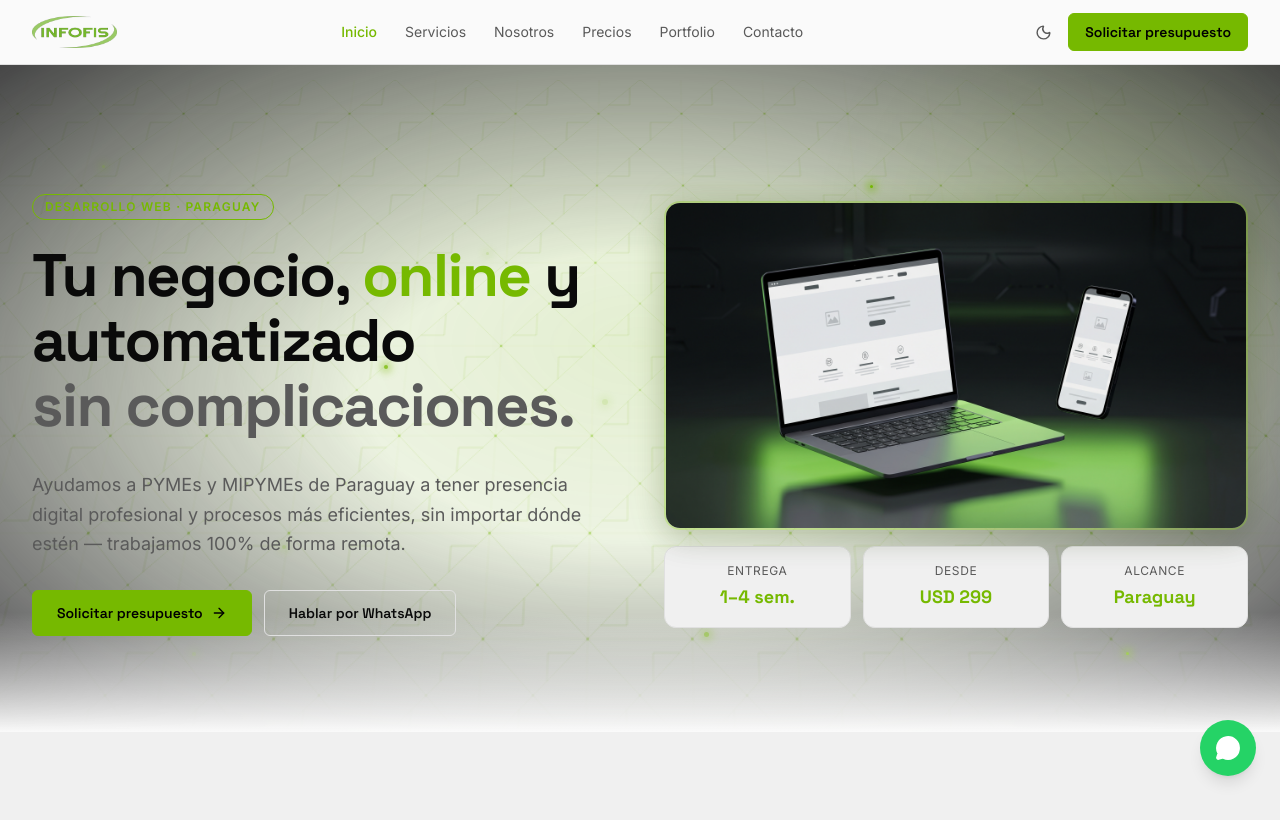
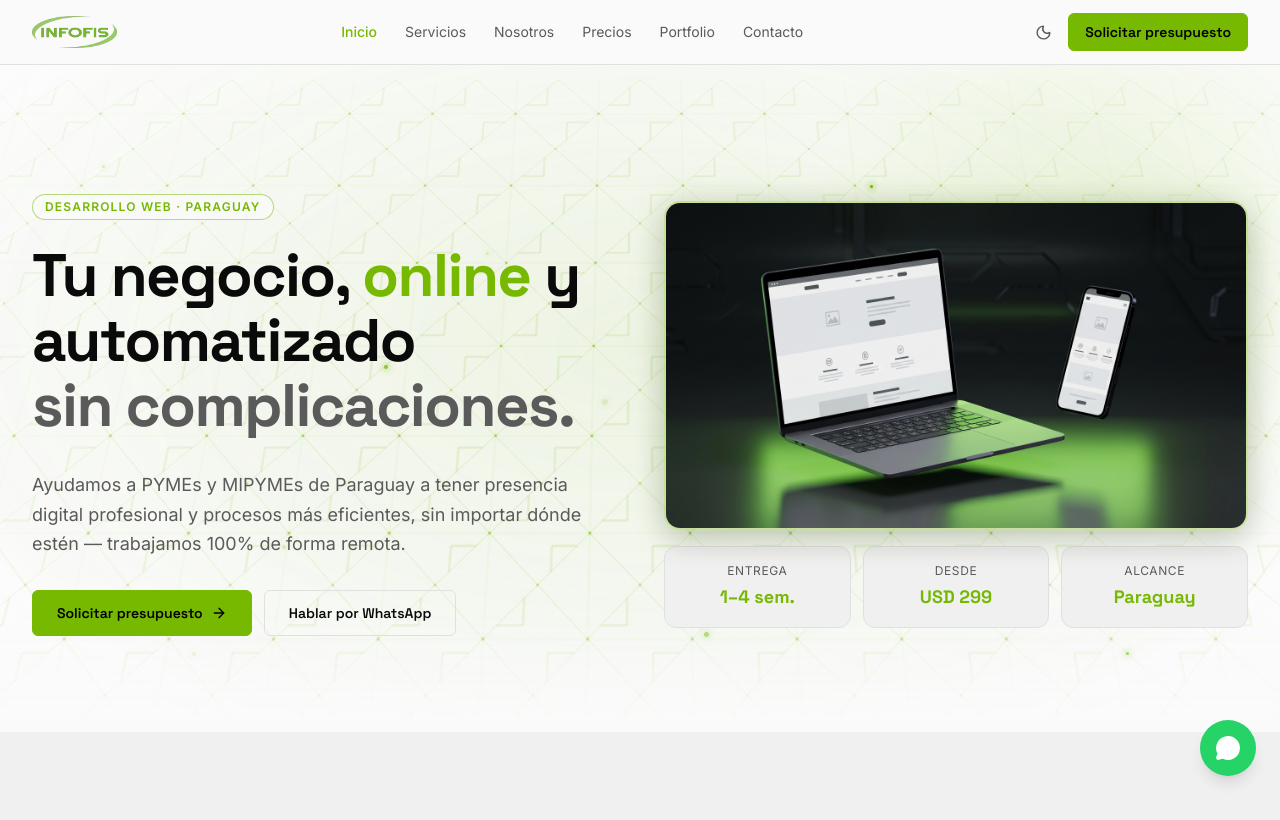
Before and after one commit to GerarVillarAcosta/INFOFIS, a Next.js app: page / in a window 1280 px wide. Shown: the top 820 px of the page. Built offline with nearby package versions, Linux system fonts and the light colour scheme.

Commit message:
feat: sitio web INFOFIS, prueba 2

```diff
--- a/app/page.tsx
+++ b/app/page.tsx
@@ -62,8 +62,14 @@ export default function Home() {
             <div className="space-y-8">
               <div className="hero-enter">
                 <span
-                  className="inline-block text-xs font-semibold tracking-widest uppercase py-1 px-3 rounded-full border mb-6"
-                  style={{ borderColor: "#76b900", color: "#76b900" }}
+                  className="inline-block text-xs font-semibold tracking-widest uppercase mb-6"
+                  style={{
+                    color: "#76b900",
+                    background: "color-mix(in srgb, var(--bg) 75%, transparent)",
+                    border: "1px solid rgba(118,185,0,0.5)",
+                    padding: "4px 12px",
+                    borderRadius: "999px",
+                  }}
                 >
                   Desarrollo Web · Paraguay
                 </span>
--- a/components/CircuitBackground.tsx
+++ b/components/CircuitBackground.tsx
@@ -1,6 +1,7 @@
 "use client";
 
-import { useEffect, useRef } from "react";
+import { useEffect, useRef, useState } from "react";
+import { useTheme } from "next-themes";
 
 interface Node {
   x: number;
@@ -41,8 +42,12 @@ function hexToRgb(hex: string): string {
 export default function CircuitBackground({ color = "#76b900" }: Props) {
   const containerRef = useRef<HTMLDivElement>(null);
   const rgb = hexToRgb(color);
+  const [mounted, setMounted] = useState(false);
+  const { resolvedTheme } = useTheme();
 
   useEffect(() => {
+    setMounted(true);
+
     const observer = new IntersectionObserver(
       ([entry]) => {
         const nodes = containerRef.current?.querySelectorAll<HTMLElement>(".cb-node");
@@ -57,6 +62,28 @@ export default function CircuitBackground({ color = "#76b900" }: Props) {
     return () => observer.disconnect();
   }, []);
 
+  const isLight = mounted && resolvedTheme === "light";
+
+  // SVG opacities — higher in light mode so lines are legible on light bg
+  const diagOp   = isLight ? 0.30 : 0.18;
+  const gridOp   = isLight ? 0.18 : 0.10;
+  const pathOp   = isLight ? 0.38 : 0.22;
+  const dotOp    = isLight ? 0.55 : 0.35;
+  const cornerOp = isLight ? 0.40 : 0.25;
+
+  // Vignette adapts to bg
+  const vignetteGrad = isLight
+    ? "radial-gradient(ellipse at 50% 50%, transparent 30%, rgba(255,255,255,0.5) 100%)"
+    : "radial-gradient(ellipse at 50% 50%, transparent 30%, rgba(0,0,0,0.72) 100%)";
+
+  // Pulse max opacity — reduced in light mode to avoid overexposure
+  const pulseMax = isLight ? "0.18" : "0.32";
+
+  // Node glow — subtler in light mode
+  const nodeShadow = isLight
+    ? `0 0 6px 2px rgba(${rgb}, 0.4)`
+    : `0 0 8px 3px rgba(${rgb}, 0.7)`;
+
   return (
     <>
       <style>{`
@@ -69,7 +96,7 @@ export default function CircuitBackground({ color = "#76b900" }: Props) {
         }
         @keyframes cb-pulse {
           0% { opacity: 0.06; transform: scale(0.85); }
-          100% { opacity: 0.32; transform: scale(1.2); }
+          100% { opacity: var(--pulse-max, 0.32); transform: scale(1.2); }
         }
         .cb-node {
           position: absolute;
@@ -120,27 +147,27 @@ export default function CircuitBackground({ color = "#76b900" }: Props) {
               patternUnits="userSpaceOnUse"
             >
               <line x1="0" y1="0" x2="80" y2="80"
-                style={{ stroke: color, strokeWidth: 0.5, strokeOpacity: 0.18, transition: "stroke 400ms ease" }} />
+                style={{ stroke: color, strokeWidth: 0.5, strokeOpacity: diagOp, transition: "stroke 400ms ease" }} />
               <line x1="80" y1="0" x2="0" y2="80"
-                style={{ stroke: color, strokeWidth: 0.5, strokeOpacity: 0.18, transition: "stroke 400ms ease" }} />
+                style={{ stroke: color, strokeWidth: 0.5, strokeOpacity: diagOp, transition: "stroke 400ms ease" }} />
               <line x1="0" y1="40" x2="80" y2="40"
-                style={{ stroke: color, strokeWidth: 0.4, strokeOpacity: 0.10, transition: "stroke 400ms ease" }} />
+                style={{ stroke: color, strokeWidth: 0.4, strokeOpacity: gridOp, transition: "stroke 400ms ease" }} />
               <line x1="40" y1="0" x2="40" y2="80"
-                style={{ stroke: color, strokeWidth: 0.4, strokeOpacity: 0.10, transition: "stroke 400ms ease" }} />
+                style={{ stroke: color, strokeWidth: 0.4, strokeOpacity: gridOp, transition: "stroke 400ms ease" }} />
               <path d="M10 70 L10 50 L30 50"
-                style={{ stroke: color, strokeWidth: 0.6, strokeOpacity: 0.22, fill: "none", strokeLinecap: "round", transition: "stroke 400ms ease" }} />
+                style={{ stroke: color, strokeWidth: 0.6, strokeOpacity: pathOp, fill: "none", strokeLinecap: "round", transition: "stroke 400ms ease" }} />
               <path d="M70 10 L70 30 L50 30"
-                style={{ stroke: color, strokeWidth: 0.6, strokeOpacity: 0.22, fill: "none", strokeLinecap: "round", transition: "stroke 400ms ease" }} />
+                style={{ stroke: color, strokeWidth: 0.6, strokeOpacity: pathOp, fill: "none", strokeLinecap: "round", transition: "stroke 400ms ease" }} />
               <circle cx="40" cy="40" r="1.2"
-                style={{ fill: color, fillOpacity: 0.35, transition: "fill 400ms ease" }} />
+                style={{ fill: color, fillOpacity: dotOp, transition: "fill 400ms ease" }} />
               <circle cx="0"  cy="0"  r="1.0"
-                style={{ fill: color, fillOpacity: 0.25, transition: "fill 400ms ease" }} />
+                style={{ fill: color, fillOpacity: cornerOp, transition: "fill 400ms ease" }} />
               <circle cx="80" cy="80" r="1.0"
-                style={{ fill: color, fillOpacity: 0.25, transition: "fill 400ms ease" }} />
+                style={{ fill: color, fillOpacity: cornerOp, transition: "fill 400ms ease" }} />
               <circle cx="80" cy="0"  r="1.0"
-                style={{ fill: color, fillOpacity: 0.25, transition: "fill 400ms ease" }} />
+                style={{ fill: color, fillOpacity: cornerOp, transition: "fill 400ms ease" }} />
               <circle cx="0"  cy="80" r="1.0"
-                style={{ fill: color, fillOpacity: 0.25, transition: "fill 400ms ease" }} />
+                style={{ fill: color, fillOpacity: cornerOp, transition: "fill 400ms ease" }} />
             </pattern>
           </defs>
           <rect width="100%" height="100%" fill="url(#circuit-tile)" />
@@ -151,7 +178,7 @@ export default function CircuitBackground({ color = "#76b900" }: Props) {
           style={{
             position: "absolute",
             inset: 0,
-            background: "radial-gradient(ellipse at 50% 50%, transparent 30%, rgba(0,0,0,0.72) 100%)",
+            background: vignetteGrad,
             pointerEvents: "none",
           }}
         />
@@ -160,6 +187,7 @@ export default function CircuitBackground({ color = "#76b900" }: Props) {
         <div
           className="cb-pulse"
           style={{
+            ["--pulse-max" as string]: pulseMax,
             background: `radial-gradient(ellipse at 50% 45%, rgba(${rgb}, 0.55) 0%, transparent 55%)`,
           }}
         />
@@ -178,7 +206,7 @@ export default function CircuitBackground({ color = "#76b900" }: Props) {
               ["--delay" as string]: `${n.delay}s`,
               opacity: n.opacity,
               background: color,
-              boxShadow: `0 0 8px 3px rgba(${rgb}, 0.7)`,
+              boxShadow: nodeShadow,
             }}
           />
         ))}
--- a/components/Header.tsx
+++ b/components/Header.tsx
@@ -42,8 +42,8 @@ export function Header() {
           />
         </Link>
 
-        {/* Desktop nav */}
-        <nav className="hidden md:flex items-center gap-7">
+        {/* Desktop nav — visible only ≥1024px */}
+        <nav className="hidden lg:flex items-center gap-7">
           {NAV.map((l) => (
             <Link
               key={l.href}
@@ -69,17 +69,17 @@ export function Header() {
             </button>
           )}
 
-          {/* CTA */}
+          {/* CTA — visible only ≥1024px */}
           <Link
             href="/contacto"
-            className="btn btn-neon hidden md:inline-flex px-4 py-2 text-sm rounded-md"
+            className="btn btn-neon hidden lg:inline-flex px-4 py-2 text-sm rounded-md"
           >
             Solicitar presupuesto
           </Link>
 
-          {/* Mobile toggle */}
+          {/* Hamburger — visible <1024px */}
           <button
-            className="md:hidden p-2 rounded-md"
+            className="lg:hidden p-2 rounded-md"
             style={{ color: "var(--fg)" }}
             onClick={() => setOpen(!open)}
             aria-label="Abrir menú"
@@ -89,10 +89,10 @@ export function Header() {
         </div>
       </div>
 
-      {/* Mobile menu */}
+      {/* Mobile/tablet menu — visible <1024px */}
       {open && (
         <div
-          className="md:hidden border-t px-4 py-5 flex flex-col gap-1"
+          className="lg:hidden border-t px-4 py-5 flex flex-col gap-1"
           style={{ backgroundColor: "var(--bg)", borderColor: "var(--border)" }}
         >
           {NAV.map((l) => (
```
Also changed, not shown: components/ServiceTabs.tsx (+24 -2 lines).
